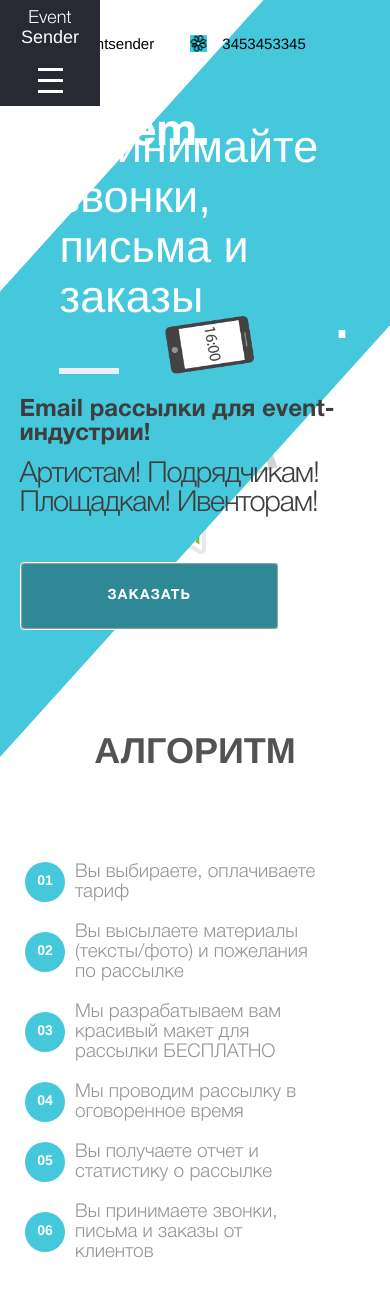
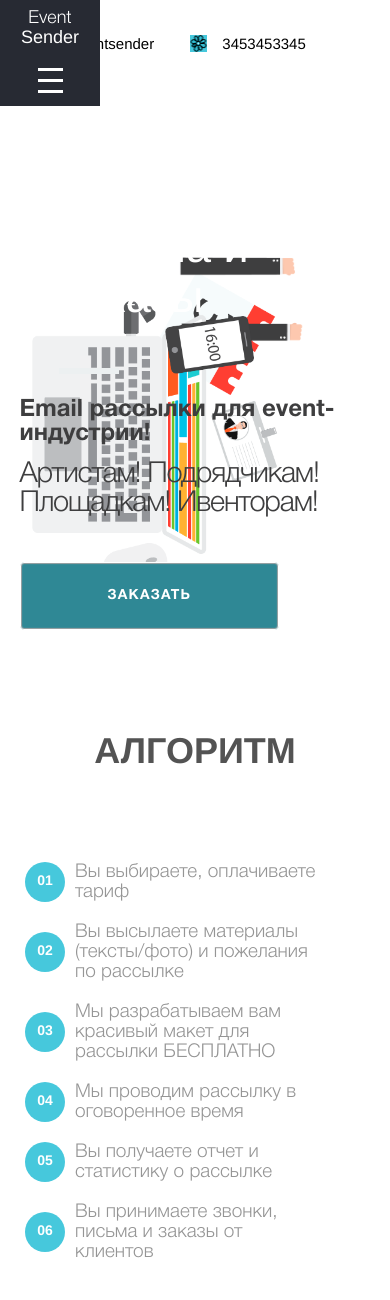
Before and after one commit to RadiksMan/event_sender, a PHP site: page /process.php in a window 390 px wide. Shown: the top 1300 px of the page. Run offline with PHP 8.4, Linux system fonts and the light colour scheme; style sheets or scripts are compiled from the project's sources; some libraries are stand-ins or nearby versions.

Commit message:
fon adaptation for lower devices

```diff
--- a/css/adaptation.css
+++ b/css/adaptation.css
@@ -1,4 +1,10 @@
 @media screen and (max-width: 1024px) {
+  /* fon */
+  .fon .grey-block {
+    top: 3.3%;
+    left: 115%;
+  }
+  /* /fon */
   /* header nav */
   .sendwich-wrap {
     display: block;
@@ -22,3 +28,20 @@
   }
   /* /header nav */
 }
+
+@media screen and (max-width: 992px) {
+  /* fon */
+  .fon .grey-block {
+    top: 3.3%;
+    left: 150%;
+  }
+  /* /fon */
+}
+
+@media screen and (max-width: 767px) {
+  /* fon */
+  .fon .blue-block, .fon .grey-block {
+    display: none;
+  }
+  /* /fon */
+}
--- a/sass/adaptation.scss
+++ b/sass/adaptation.scss
@@ -13,6 +13,14 @@
 
 }
 @media screen and (max-width: 1024px){
+
+    /* fon */
+
+    .fon{
+        .grey-block{top:3.3%;left:115%;}
+    }
+
+    /* /fon */
 
     /* header nav */
 
@@ -34,8 +42,24 @@
 }
 @media screen and (max-width: 992px){
 
+    /* fon */
+
+    .fon{
+        .grey-block{top:3.3%;left:150%;}
+    }
+
+    /* /fon */
+
 }
 @media screen and (max-width: 767px){
+
+    /* fon */
+
+    .fon{
+        .blue-block, .grey-block{display: none;}
+    }
+
+    /* /fon */
 
 }
 @media screen and (max-width: 666px){
```
